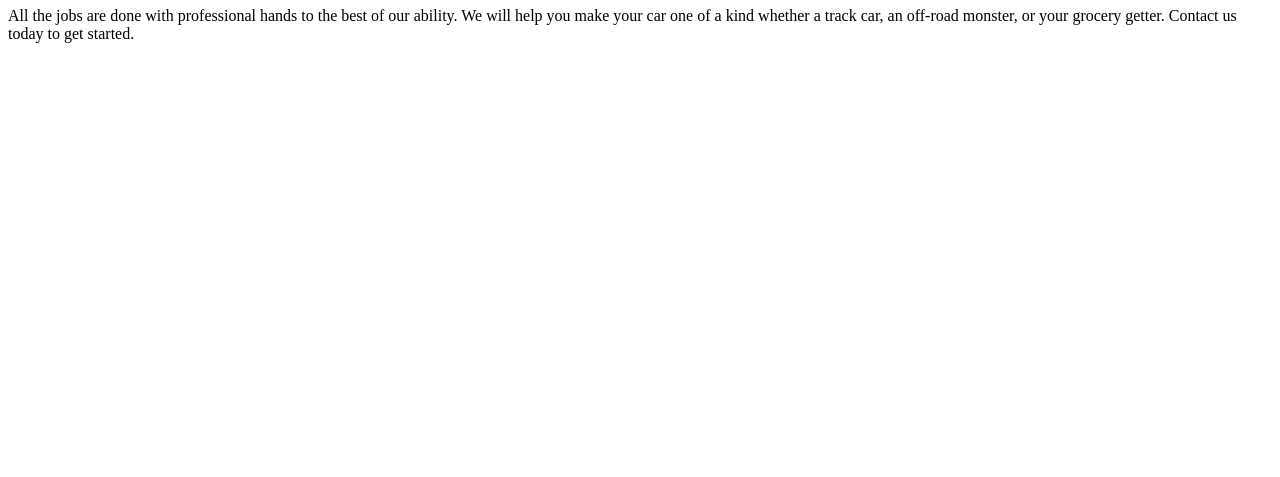
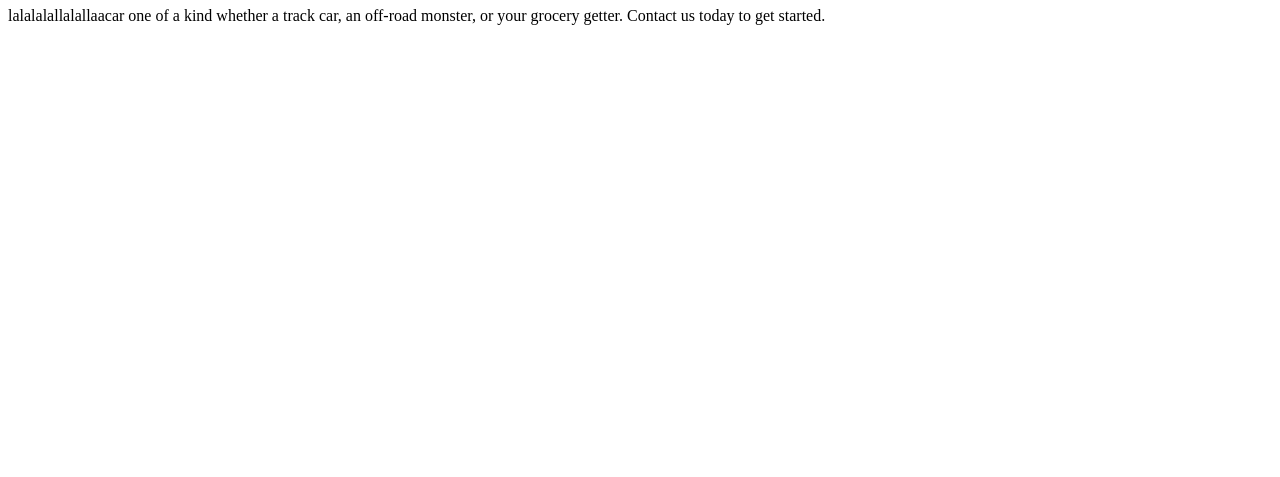
Before and after one commit to Nuddley/Nuddley.github.io, a plain HTML site: page index.html in a window 1280 px wide. Shown: the part 323-800 px from the top of the page. Drawn offline with Linux system fonts and the light colour scheme.

Commit message:
Testing commit.

```diff
--- a/index.html
+++ b/index.html
@@ -24,7 +24,7 @@
         </main>
         <div class="info">
             <h1 class="title-right">Premium Quality</h1>
-            <p>All the jobs are done with professional hands to the best of our ability. We will help you make your car one of a kind whether a track car, an off-road monster, or your grocery getter. Contact us today to get started.</p>
+            <p>lalalalallalallaacar one of a kind whether a track car, an off-road monster, or your grocery getter. Contact us today to get started.</p>
         </div>
         <div class="">
 
```
